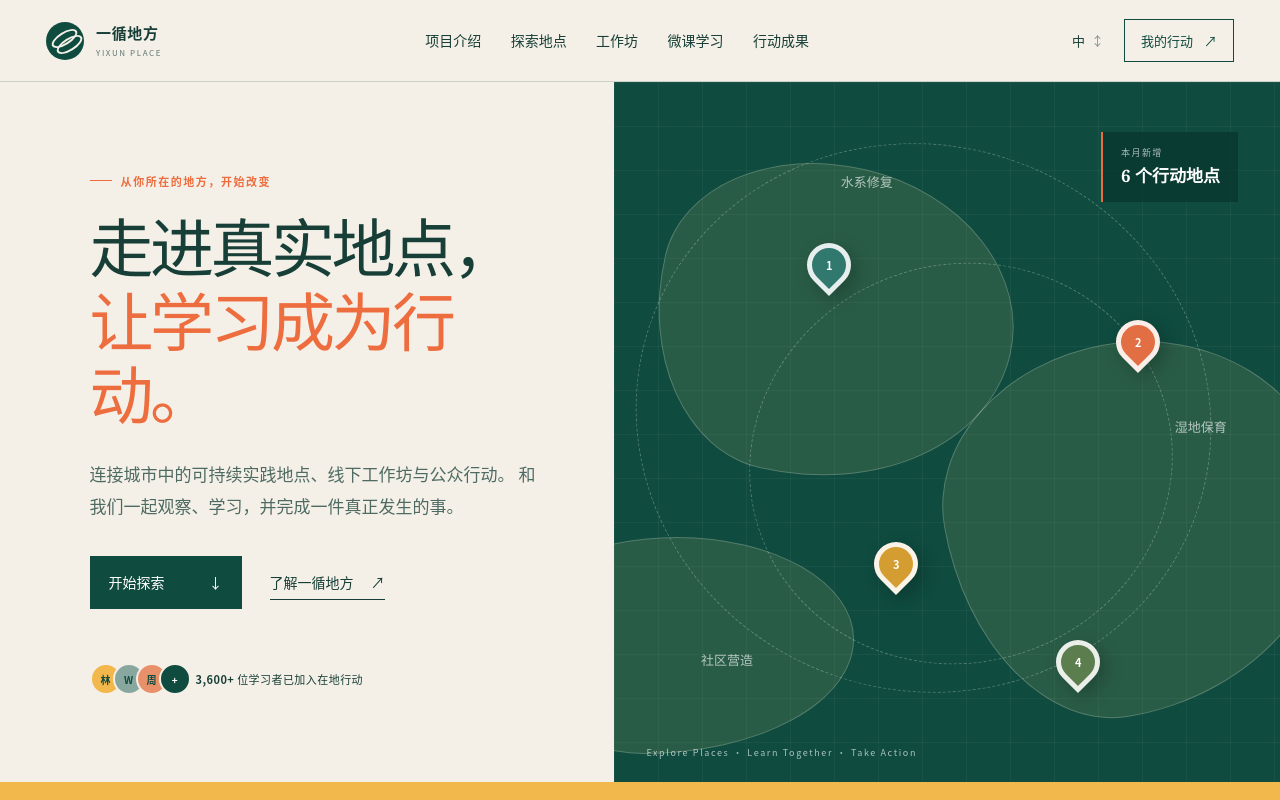
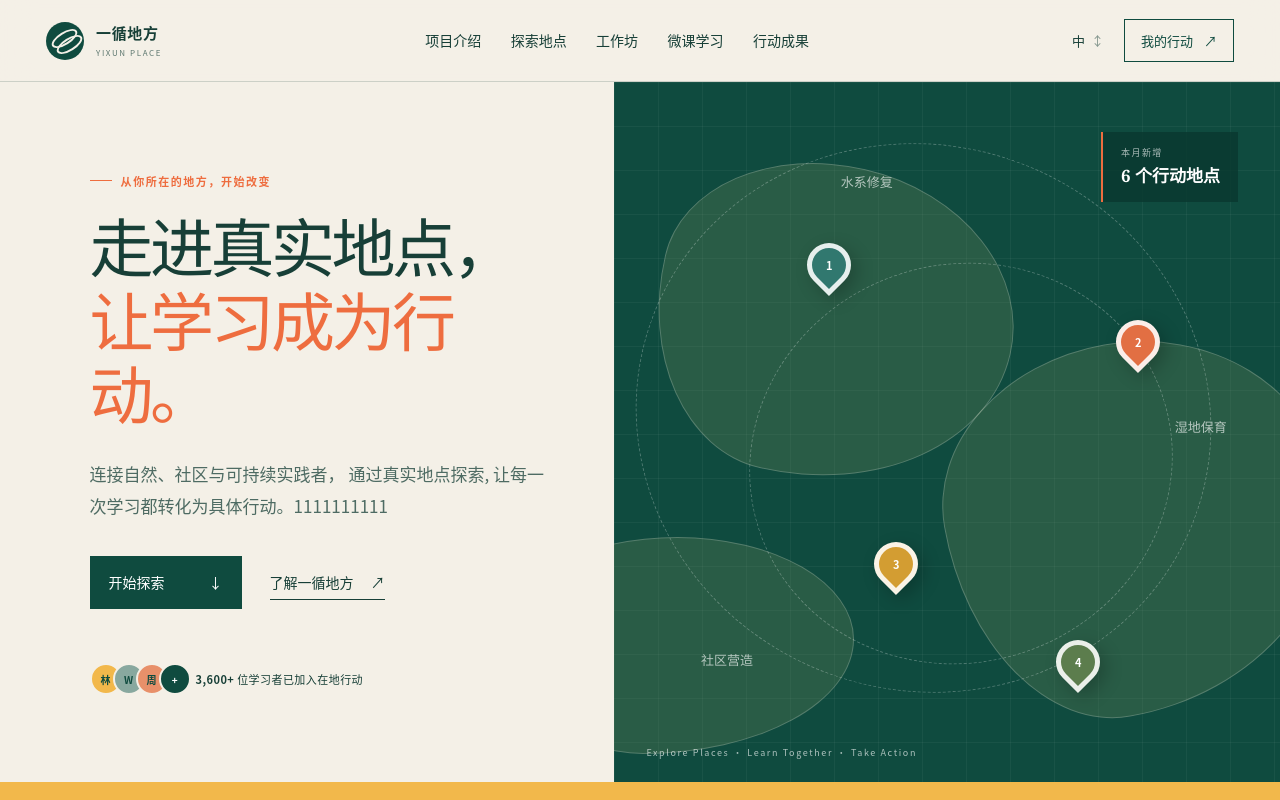
Before and after one commit to Adrian-stig/Yixun, a Next.js app: page / in a window 1280 px wide. Shown: the top 800 px of the page. Built offline with nearby package versions, Linux system fonts and the light colour scheme.

Commit message:
Update website copy

```diff
--- a/app/page.tsx
+++ b/app/page.tsx
@@ -224,8 +224,8 @@ export default function Home() {
             <em>让学习成为行动。</em>
           </h1>
           <p className="hero-lead">
-            连接城市中的可持续实践地点、线下工作坊与公众行动。
-            和我们一起观察、学习，并完成一件真正发生的事。
+            连接自然、社区与可持续实践者，
+            通过真实地点探索, 让每一次学习都转化为具体行动。1111111111
           </p>
           <div className="hero-actions">
             <button className="primary-button" onClick={() => scrollTo("places")}>
```
